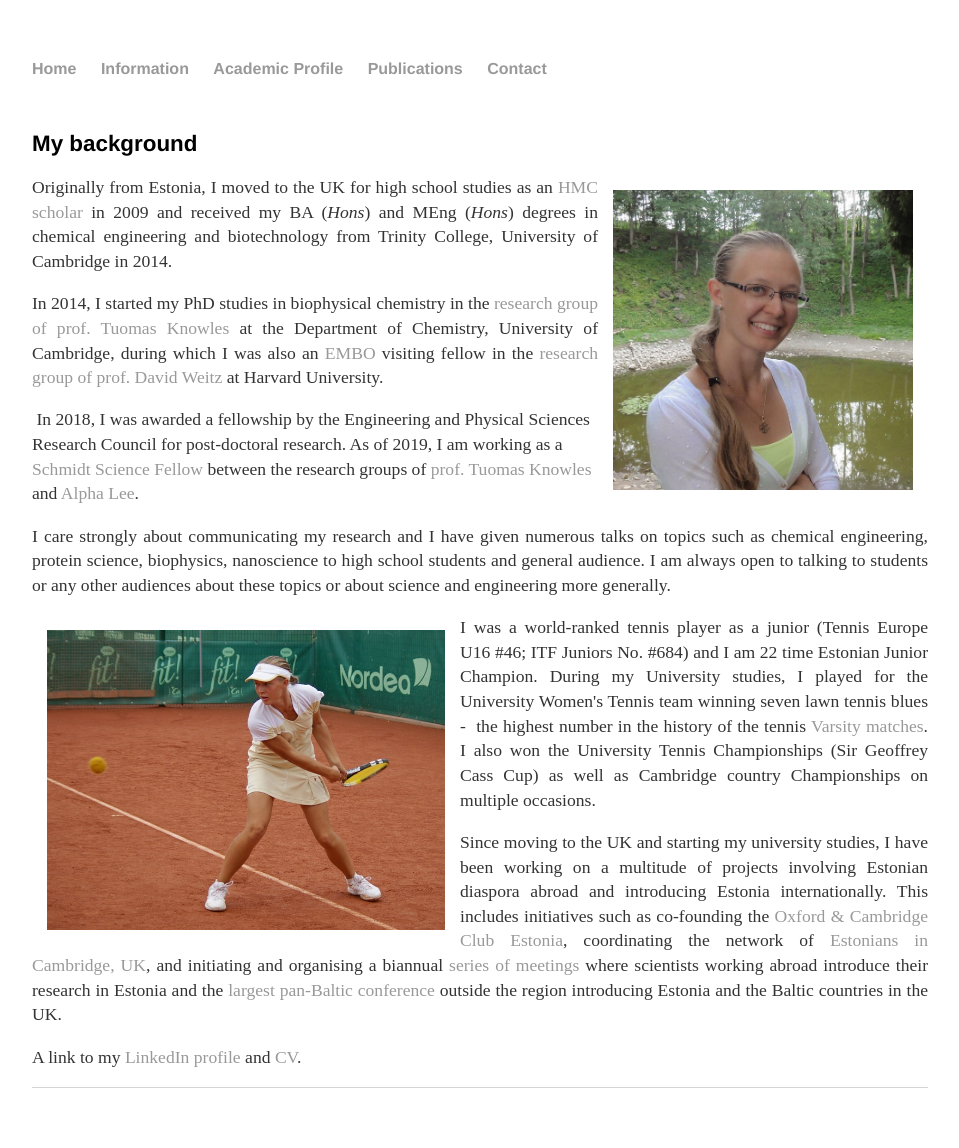
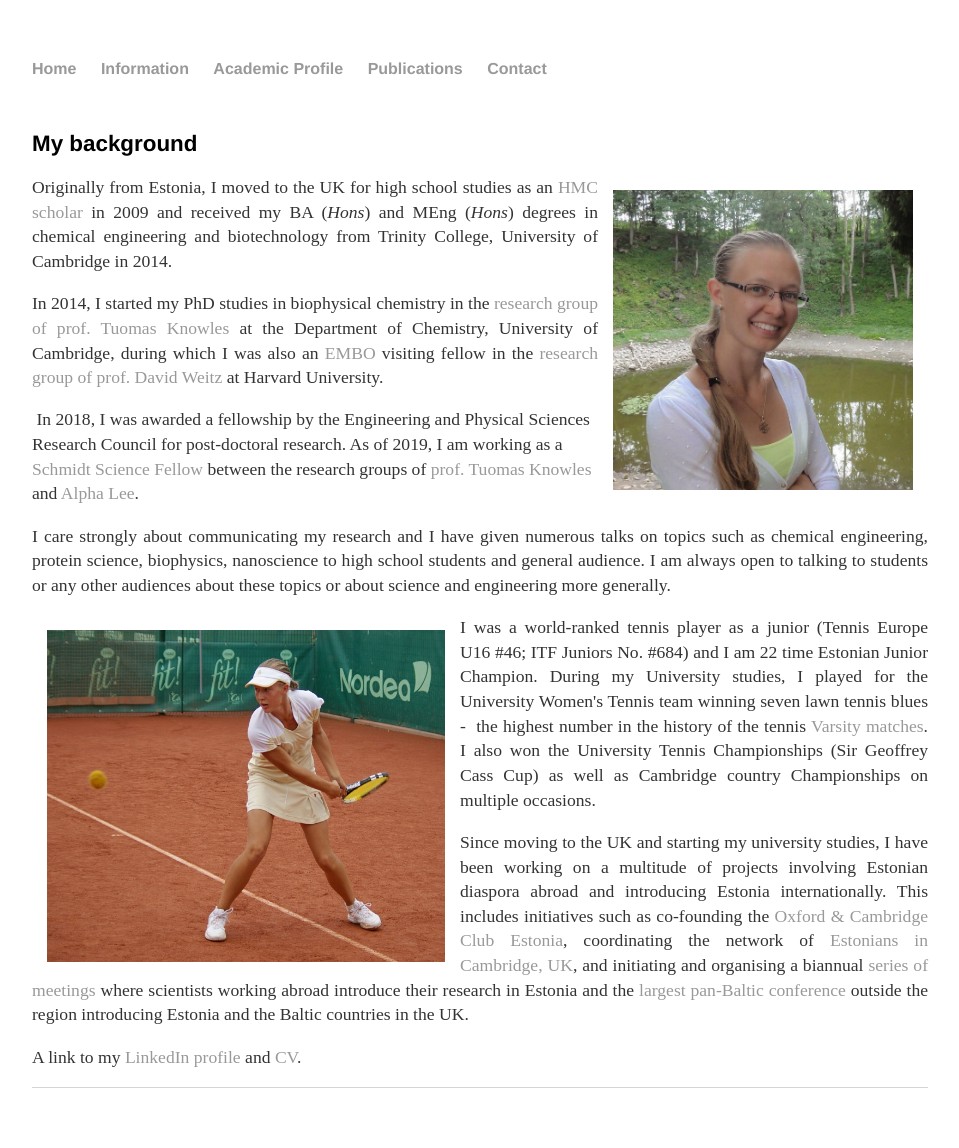
Before and after one commit to kadiliissaar/kadiliissaar.github.io, a Jekyll site: the page built from background/index.html, in a window 1280 px wide. Shown: the whole page, without its empty margins (160-1119 px from the left). Built offline with Jekyll 4.4.1, drawn with Linux system fonts in a browser that asks for light colours.

Commit message:
Update index.html

```diff
--- a/background/index.html
+++ b/background/index.html
@@ -27,7 +27,7 @@
 talking to students or any other audiences about these topics or about science and engineering more generally.</p>
 
 	<p align="justify">
-<img src="https://github.com/kadiliissaar/kadiliissaar.github.io/raw/master/Photos/Kadi_tennis1.jpg" style="float:left;width:398px;height:300px;margin:15px;">
+<img src="https://github.com/kadiliissaar/kadiliissaar.github.io/raw/master/Photos/Kadi_tennis1.jpg" style="float:left;width:398px;height:332px;margin:15px;">
 I was a world-ranked tennis player as a junior (Tennis Europe U16 #46; ITF Juniors No. #684) and I am 22 time
 Estonian Junior Champion. During my University studies, I played for the University Women's Tennis team winning seven
 lawn tennis blues -  the highest number in the history of the tennis
```
